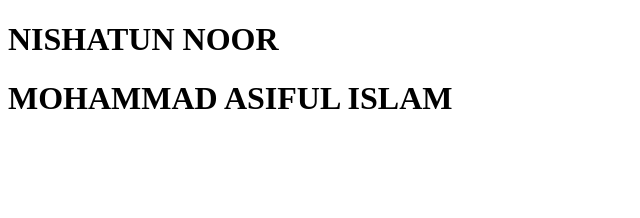
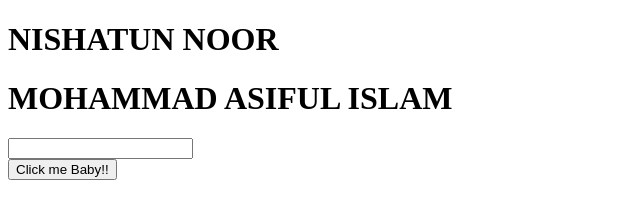
Before and after one commit to mohammadasifulislam8899/ASIF-first-WEBSITE, a plain HTML site: page index.html in a window 1280 px wide. Shown: the whole page, without its empty margins (0-640 px from the left). Drawn offline with Linux system fonts and the light colour scheme.

Commit message:
done adding button

```diff
--- a/index.html
+++ b/index.html
@@ -8,5 +8,7 @@
 <body>
     <h1>NISHATUN NOOR</h1>
     <h1>MOHAMMAD ASIFUL ISLAM</h1>
+    <input type="text">
+    <br><button>Click me Baby!!</button>
 </body>
 </html>
```
